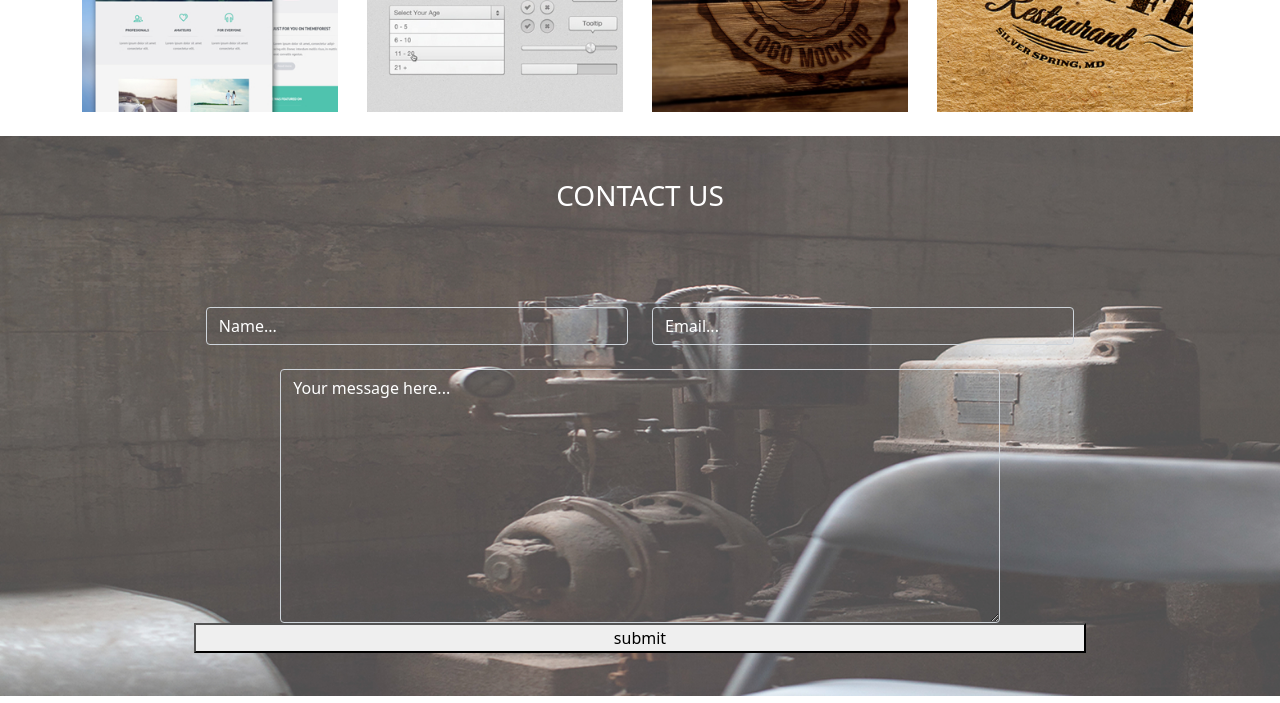
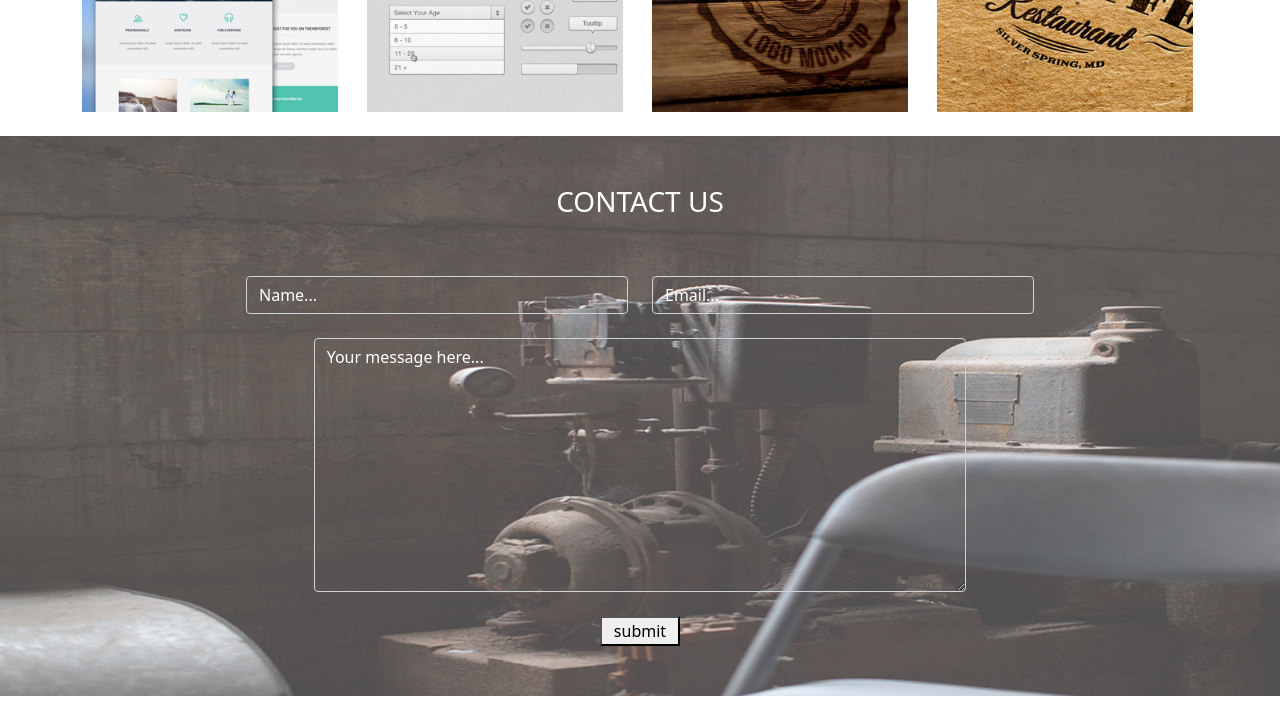
Before and after one commit to kniveskatana/Delani_studio, a plain HTML site: page index.html in a window 1280 px wide. Shown: the part 2240-2943 px from the top of the page. Drawn offline with nearby package versions, Linux system fonts and the light colour scheme.

Commit message:
adds a button to the form

```diff
--- a/index.html
+++ b/index.html
@@ -149,9 +149,9 @@
         </div>
 
     </div>
-    <div class="container-fluid d-flex flex-column align-items-center justify-content-around" id="fillform">
+    <div class="container-fluid d-flex flex-column align-items-center justify-content-evenly" id="fillform">
         <h3 class="text-center text-white">CONTACT US</h3>
-        <form id="form1">
+        <form id="form1" class="d-flex flex-column align-items-center justify-content-evenly">
             <div class="row align-items-center justify-content-around">
                 <div class="col-lg-6">
                     <div class="form-group">
@@ -171,9 +171,10 @@
                     </div>
 
                 </div>
-                <button>submit</button>
+
 
             </div>
+            <button id="submitt" class="mt-4">submit</button>
 
         </form>
     </div>
```
